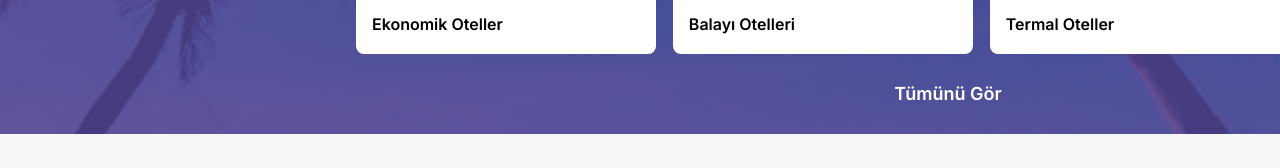
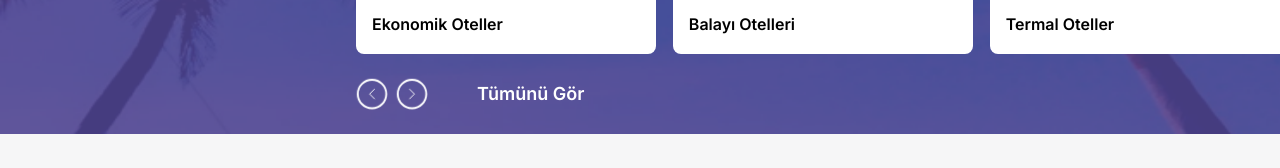
Before and after one commit to otelfiyat/otelfiyat-web, a Next.js app: page / in a window 1280 px wide. Shown: the part 1585-1753 px from the top of the page. Built offline with nearby package versions, Linux system fonts and the light colour scheme.

Commit message:
Fix issue

```diff
--- a/src/components/HolidayThemes/ThemesCardsSlider.tsx
+++ b/src/components/HolidayThemes/ThemesCardsSlider.tsx
@@ -2,12 +2,16 @@
 
 import { Swiper, SwiperSlide } from "swiper/react";
 import { Autoplay, Navigation } from "swiper/modules";
+import { Swiper as SwiperType } from "swiper";
+
+import { ChevronLeftIcon, ChevronRightIcon } from "@heroicons/react/24/outline";
 
 import ThemeCard from "./ThemeCard";
 
 import "swiper/css";
 import "swiper/css/autoplay";
 import "swiper/css/navigation";
+import { useRef } from "react";
 
 interface ThemesCardsSliderProps {
   themes: {
@@ -17,6 +21,8 @@ interface ThemesCardsSliderProps {
 }
 
 const ThemesCardsSlider = ({ themes }: ThemesCardsSliderProps) => {
+  const swiperRef = useRef<SwiperType>();
+
   return (
     <section className="mt-4 sm:mt-0 sm:w-full">
       <Swiper
@@ -29,6 +35,9 @@ const ThemesCardsSlider = ({ themes }: ThemesCardsSliderProps) => {
         slidesPerView={1.3}
         spaceBetween={40}
         loop={true}
+        onBeforeInit={(swiper) => {
+          swiperRef.current = swiper;
+        }}
         breakpoints={{
           400: {
             slidesPerView: 1.35,
@@ -82,7 +91,21 @@ const ThemesCardsSlider = ({ themes }: ThemesCardsSliderProps) => {
           </SwiperSlide>
         ))}
       </Swiper>
-      <div className="flex justify-center mt-4">
+      <div className="flex justify-center items-center gap-8 mt-4 sm:justify-start">
+        <div className="hidden sm:flex sm:items-center sm:gap-2">
+          <button
+            className="btn btn-sm btn-circle btn-outline text-brand-white font-bold border-2"
+            onClick={() => swiperRef.current?.slidePrev()}
+          >
+            <ChevronLeftIcon className="w-4 h-4 font-bold" />
+          </button>
+          <button
+            className="btn btn-sm btn-circle btn-outline text-brand-white font-bold border-2"
+            onClick={() => swiperRef.current?.slideNext()}
+          >
+            <ChevronRightIcon className="w-4 h-4 font-bold" />
+          </button>
+        </div>
         <button className="btn btn-ghost text-brand-white size-title2">
           Tümünü Gör
         </button>
--- a/src/components/SpecialOffersSlider/index.tsx
+++ b/src/components/SpecialOffersSlider/index.tsx
@@ -43,7 +43,11 @@ const SpecialOffersSlider = ({ specialOffers }: SpecialOffersSliderProps) => {
             spaceBetween: 0,
           },
           1400: {
-            slidesPerView: 6.5,
+            slidesPerView: 6,
+            spaceBetween: 0,
+          },
+          1536: {
+            slidesPerView: 7,
             spaceBetween: 0,
           },
         }}
```
